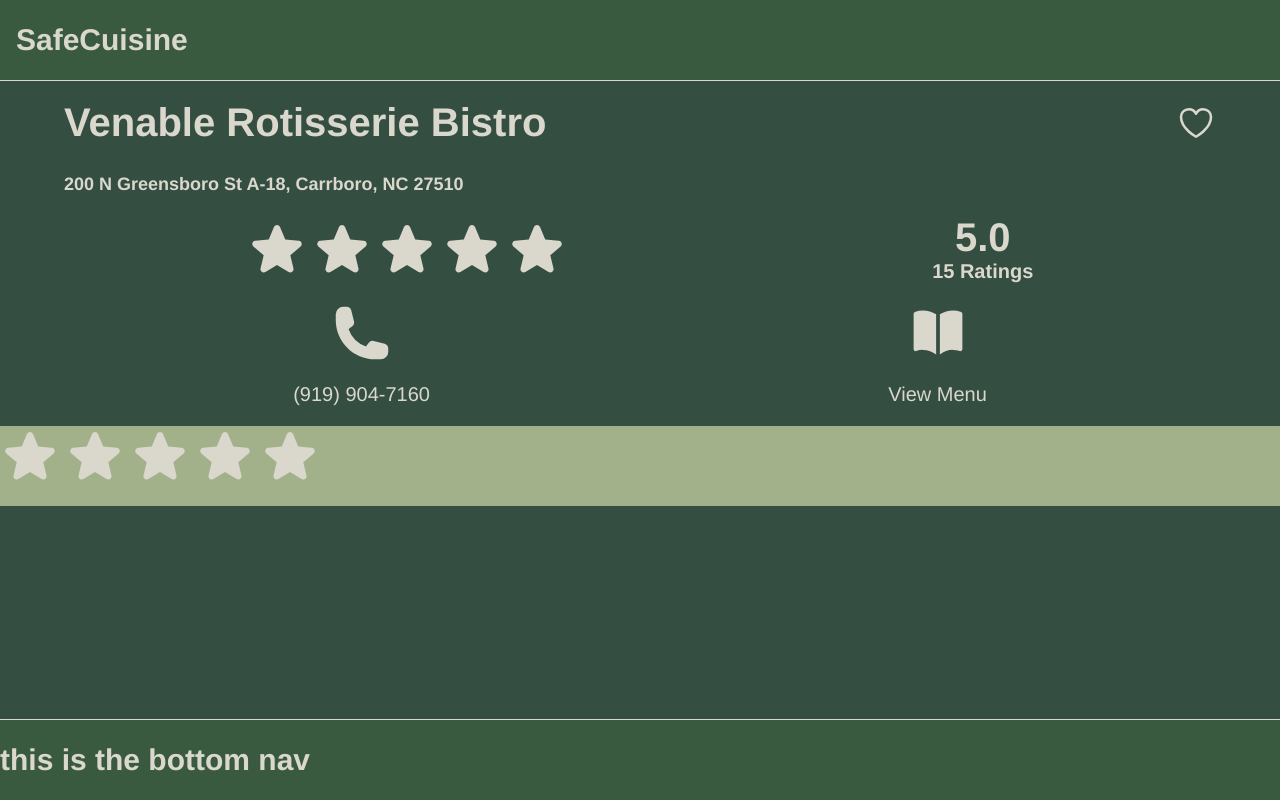
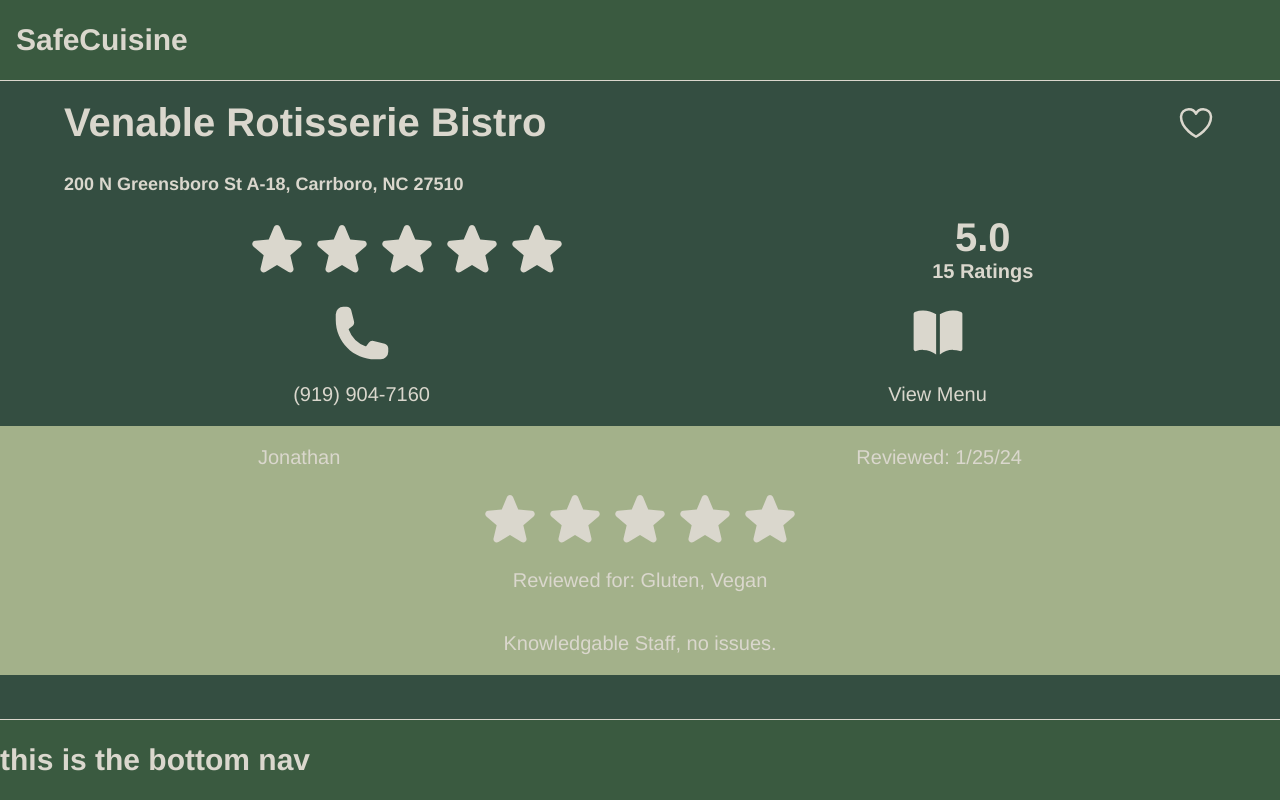
Before and after one commit to nathansantiago/SafeCuisine, a React (Vite) app in the folder client/: page /restaurant/1 in a window 1280 px wide. Built offline with nearby package versions, Linux system fonts and the light colour scheme.

Commit message:
Style restaurant reviews.

```diff
--- a/client/src/components/RestaurantReviewItem/RestaurantReviewItem.jsx
+++ b/client/src/components/RestaurantReviewItem/RestaurantReviewItem.jsx
@@ -5,11 +5,12 @@ export default function RestaurantReviewItem () {
     return (
         <div id="review-cont">
             <div id="review-header">
-
+                <p id="username">Jonathan</p>
+                <p id="review-date">Reviewed: 1/25/24</p>
             </div>
             <RatingsStars/>
-            <p id="reviewed-for-allergens"></p>
-            <p id="review-text"></p>
+            <p id="reviewed-for-allergens">Reviewed for: Gluten, Vegan</p>
+            <p id="review-text">Knowledgable Staff, no issues.</p>
         </div>
     );
 }
--- a/client/src/components/RestaurantReviewItem/RestaurantReviewItem.scss
+++ b/client/src/components/RestaurantReviewItem/RestaurantReviewItem.scss
@@ -0,0 +1,12 @@
+#review-cont {
+    width: 100%;
+    display: flex;
+    flex-direction: column;
+    align-items: center;
+
+    #review-header {
+        display: flex;
+        justify-content: space-around;
+        width: 100%;
+    }
+}
--- a/client/src/pages/RestaurantPage/RestaurantPage.scss
+++ b/client/src/pages/RestaurantPage/RestaurantPage.scss
@@ -1,8 +1,7 @@
 @use '../../App.scss';
 
 #restaurant-page {
-    margin: 10dvh 0;
-    height: 80dvh;
+    margin: 10vh 0;
     width: 100%;
     display: flex;
     flex-direction: column;
```
